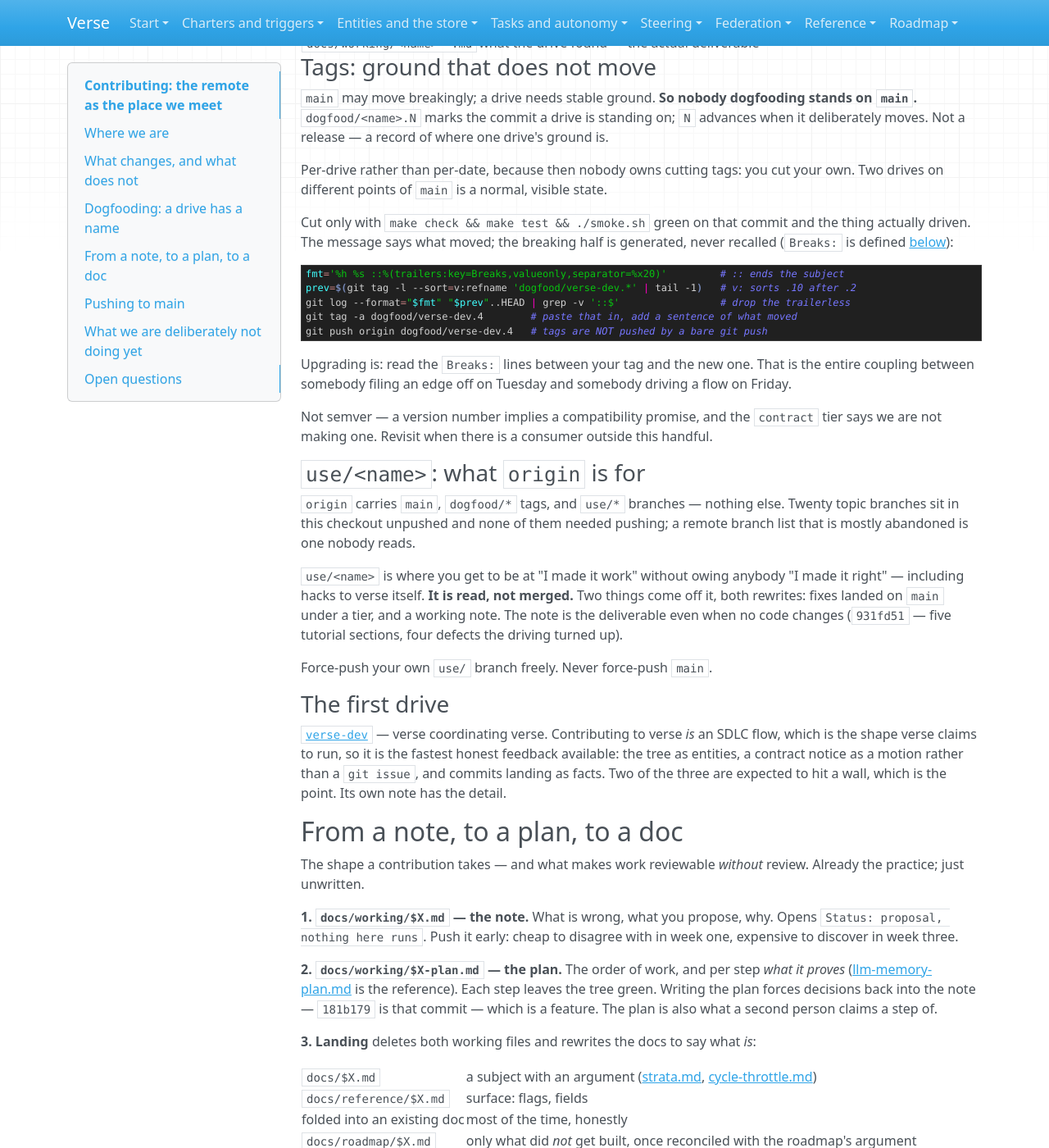
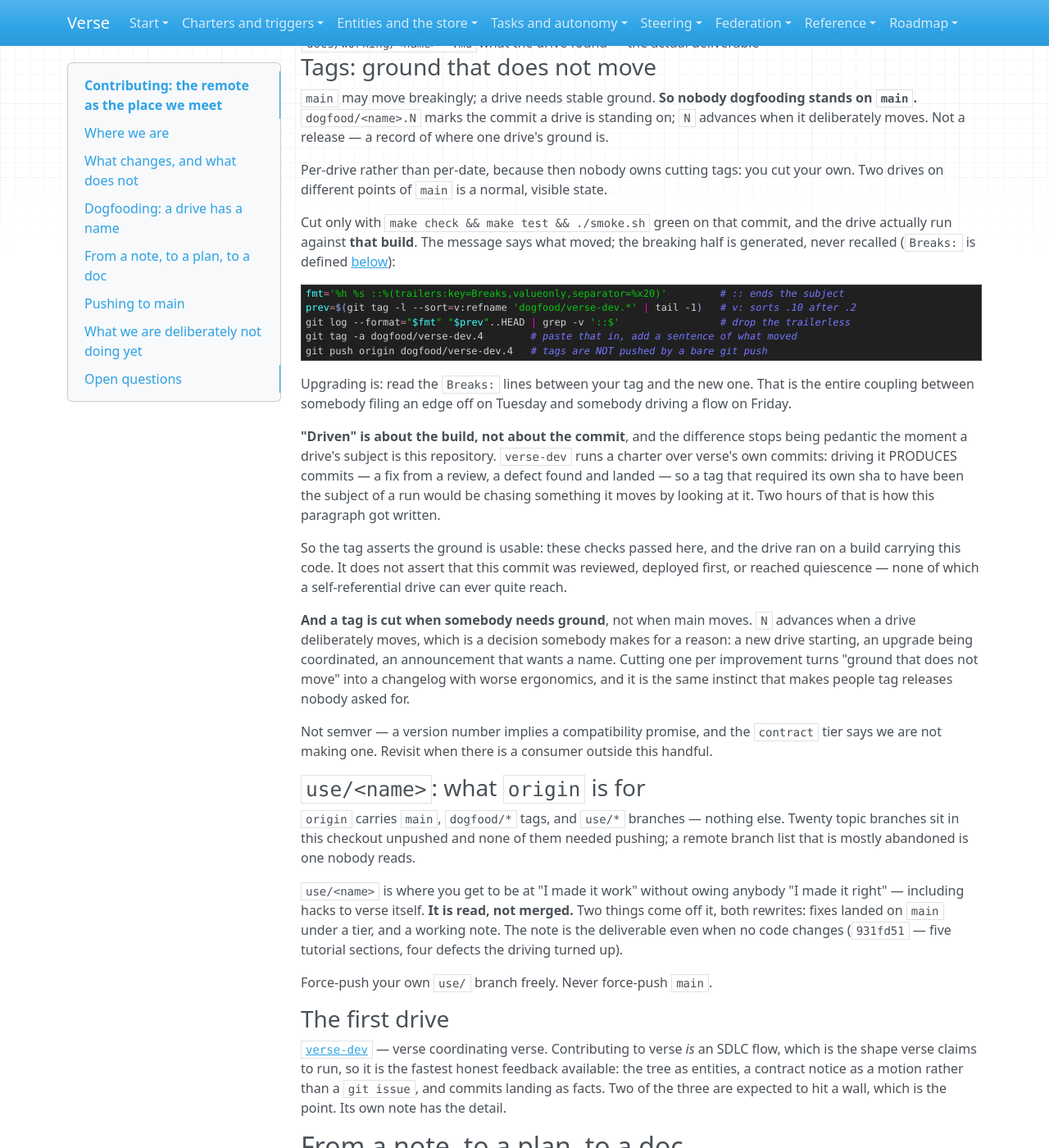
Before and after one commit to signadot/viff, an MkDocs documentation site: the page built from docs/working/contributing.md, in a window 1280 px wide and 1400 px high, scrolled down 915 px. Shown: the whole window at 82% size. Built offline with MkDocs 1.6.1, drawn with Linux system fonts in a browser that asks for light colours.

Commit message:
contributing: a tag says the ground is usable, not that it reviewed itself
"Cut only with the checks green and the thing actually driven" reads clean until the drive's
subject is this repository. verse-dev runs a charter over verse's own commits, so DRIVING IT
PRODUCES COMMITS — a fix from a review, a defect found and landed, a prompt corrected — and a
tag that required its own sha to have been the subject of a completed run would be chasing
something it moves by looking at it. Two hours of that is how this paragraph got written: ship,
review, the review lands a commit, ship again.

So "driven" is now about the BUILD. The tag asserts the ground is usable — these checks passed
at this commit, and the drive ran against a build carrying this code — rather than that this
commit was reviewed, deployed first, or reached quiescence, none of which a self-referential
drive can quite reach.

And the second half, which is the one that actually ends the loop: a tag is cut when SOMEBODY
NEEDS GROUND, not when main moves. N advances when a drive deliberately moves, which is a
decision with a reason behind it — a drive starting, an upgrade being coordinated, an
announcement wanting a name. One tag per improvement turns "ground that does not move" into a
changelog with worse ergonomics.

Checked: prose only
Co-Authored-By: Claude Opus 5 (1M context) <noreply@anthropic.com>

````diff
--- a/docs/working/contributing.md
+++ b/docs/working/contributing.md
@@ -52,9 +52,9 @@ deliberately moves. Not a release — a record of where one drive's ground is.
 Per-drive rather than per-date, because then nobody owns cutting tags: you cut your own. Two
 drives on different points of `main` is a normal, visible state.
 
-Cut only with `make check && make test && ./smoke.sh` green on that commit and the thing
-actually driven. The message says what moved; the breaking half is generated, never recalled
-(`Breaks:` is defined [below](#say-what-you-held-yourself-to)):
+Cut only with `make check && make test && ./smoke.sh` green on that commit, and the drive
+actually run against **that build**. The message says what moved; the breaking half is
+generated, never recalled (`Breaks:` is defined [below](#say-what-you-held-yourself-to)):
 
 ```sh
 fmt='%h %s ::%(trailers:key=Breaks,valueonly,separator=%x20)'         # :: ends the subject
@@ -66,6 +66,22 @@ git push origin dogfood/verse-dev.4   # tags are NOT pushed by a bare git push
 
 Upgrading is: read the `Breaks:` lines between your tag and the new one. That is the entire
 coupling between somebody filing an edge off on Tuesday and somebody driving a flow on Friday.
+
+**"Driven" is about the build, not about the commit**, and the difference stops being pedantic
+the moment a drive's subject is this repository. `verse-dev` runs a charter over verse's own
+commits: driving it PRODUCES commits — a fix from a review, a defect found and landed — so a
+tag that required its own sha to have been the subject of a run would be chasing something it
+moves by looking at it. Two hours of that is how this paragraph got written.
+
+So the tag asserts the ground is usable: these checks passed here, and the drive ran on a build
+carrying this code. It does not assert that this commit was reviewed, deployed first, or
+reached quiescence — none of which a self-referential drive can ever quite reach.
+
+**And a tag is cut when somebody needs ground**, not when main moves. `N` advances when a drive
+deliberately moves, which is a decision somebody makes for a reason: a new drive starting, an
+upgrade being coordinated, an announcement that wants a name. Cutting one per improvement turns
+"ground that does not move" into a changelog with worse ergonomics, and it is the same instinct
+that makes people tag releases nobody asked for.
 
 Not semver — a version number implies a compatibility promise, and the `contract` tier says we
 are not making one. Revisit when there is a consumer outside this handful.
````
